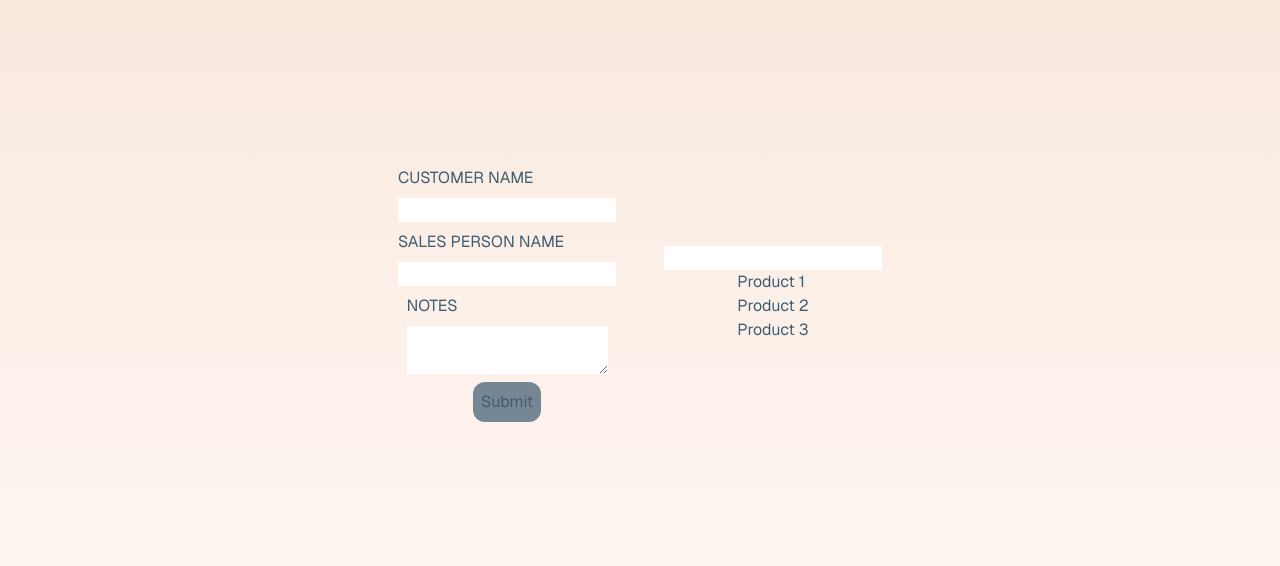
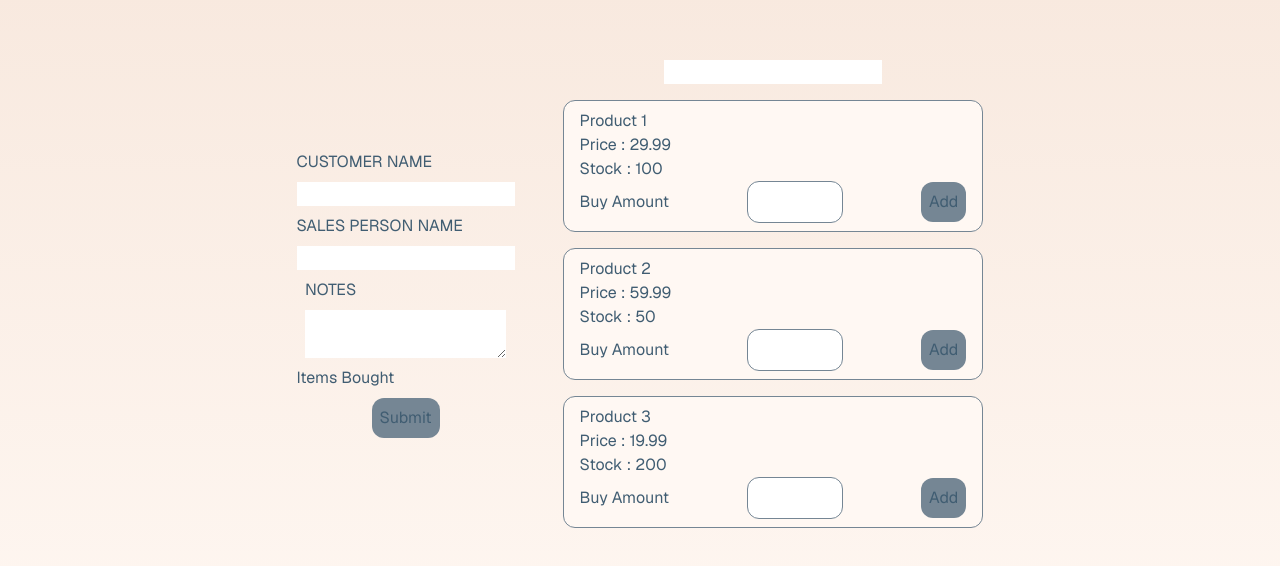
Before and after one commit to corlys/widatech-fe, a Next.js app: page / in a window 1280 px wide. Shown: the part 106-672 px from the top of the page. Built offline with nearby package versions, Linux system fonts and the light colour scheme.

Commit message:
feat: section 1, change product item to cards

```diff
--- a/src/app/page.tsx
+++ b/src/app/page.tsx
@@ -1,6 +1,9 @@
 "use client";
 
 import { useState } from "react";
+import type { SelectedProduct, Product } from "~/types/products";
+import ProductFormCard from "~/components/Products/ProductFormCard";
+import ProductDisplayCard from "~/components/Products/ProductDisplayCard";
 
 const items = [
   {
@@ -32,10 +35,39 @@ export default function HomePage() {
   };
 
   const [searchQuery, setSearchQuery] = useState("");
+  const [selectedItems, setSelectedItems] = useState<SelectedProduct[]>([]);
 
   const filteredProduct = items.filter((item) =>
     item.name.toLowerCase().includes(searchQuery),
   );
+
+  const handleAddProduct = (product: Product, newQuantity: number) => {
+    setSelectedItems((prevItems) => {
+      const currentSavedItem = prevItems.find(
+        (i) => i.product.id === product.id,
+      );
+      if (currentSavedItem) {
+        if (currentSavedItem.quantity + newQuantity > product.stock)
+          throw Error("Not Enough Stock");
+        return prevItems.map((i) => {
+          return i.product.id === product.id
+            ? {
+                product: product,
+                quantity: i.quantity + newQuantity,
+              }
+            : i;
+        });
+      } else {
+        return [
+          ...prevItems,
+          {
+            product: product,
+            quantity: newQuantity,
+          },
+        ];
+      }
+    });
+  };
 
   return (
     <main className="flex min-h-screen flex-col items-center justify-center bg-gradient-to-b from-[#F7E7DC] to-[#FFF8F3] text-white">
@@ -56,6 +88,18 @@ export default function HomePage() {
             <label>NOTES</label>
             <textarea name="notes" />
           </div>
+          <div className="flex w-full flex-col">
+            <p>Items Bought</p>
+            <div>
+              {selectedItems.map((item) => (
+                <ProductDisplayCard
+                  item={item.product}
+                  key={item.product.id}
+                  quantity={item.quantity}
+                />
+              ))}
+            </div>
+          </div>
 
           <button
             type="submit"
@@ -71,10 +115,14 @@ export default function HomePage() {
               setSearchQuery(e.target.value);
             }}
           />
-          <div className="flex flex-col">
-            {filteredProduct.map((item) => {
-              return <div key={item.id}>{item.name}</div>;
-            })}
+          <div className="mt-4 flex flex-col gap-4">
+            {filteredProduct.map((item) => (
+              <ProductFormCard
+                key={item.id}
+                handleSetAmount={handleAddProduct}
+                item={item}
+              />
+            ))}
           </div>
         </div>
       </div>
--- /dev/null
+++ b/src/components/Products/ProductDisplayCard.tsx
@@ -0,0 +1,22 @@
+import { type Product } from "~/types/products";
+
+type ProductDisplayCardProps = {
+  item: Product;
+  quantity: number;
+};
+
+export default function ProductDisplayCard({
+  item,
+  quantity,
+}: ProductDisplayCardProps) {
+  return (
+    <div
+      className="flex flex-col items-start justify-center rounded-xl border border-[#758694] bg-[#FFF8F3] px-4 py-2"
+      key={item.id}
+    >
+      <p>{item.name}</p>
+      <p className="tabular-nums">Price : {item.price}</p>
+      <p className="tabular-nums">Quantity : {quantity}</p>
+    </div>
+  );
+}
--- /dev/null
+++ b/src/components/Products/ProductFormCard.tsx
@@ -0,0 +1,40 @@
+import { type Product } from "~/types/products";
+import { useState } from "react";
+
+type ProductFormCardProps = {
+  item: Product;
+  handleSetAmount: (product: Product, quantity: number) => void;
+};
+
+export default function ProductFormCard({
+  item,
+  handleSetAmount,
+}: ProductFormCardProps) {
+  const [quantity, setQuantity] = useState(0);
+
+  return (
+    <div
+      className="flex flex-col items-start justify-center rounded-xl border border-[#758694] bg-[#FFF8F3] px-4 py-2"
+      key={item.id}
+    >
+      <p>{item.name}</p>
+      <p>Price : {item.price}</p>
+      <p>Stock : {item.stock}</p>
+      <div className="flex items-center justify-between">
+        <label>Buy Amount</label>
+        <input
+          onChange={(e) => setQuantity(Number(e.target.value))}
+          type="number"
+          className="w-1/4 rounded-xl border border-[#758694] px-4 py-2"
+        />
+        <button
+          onClick={() => handleSetAmount(item, quantity)}
+          className="flex items-center justify-center rounded-xl bg-[#758694] px-2 py-2"
+          type="button"
+        >
+          Add
+        </button>
+      </div>
+    </div>
+  );
+}
--- /dev/null
+++ b/src/types/products/index.ts
@@ -0,0 +1,12 @@
+export type Product = {
+  id: string;
+  name: string;
+  pictureUrl: string;
+  stock: number;
+  price: number;
+};
+
+export type SelectedProduct = {
+  product: Product;
+  quantity: number;
+};
```
